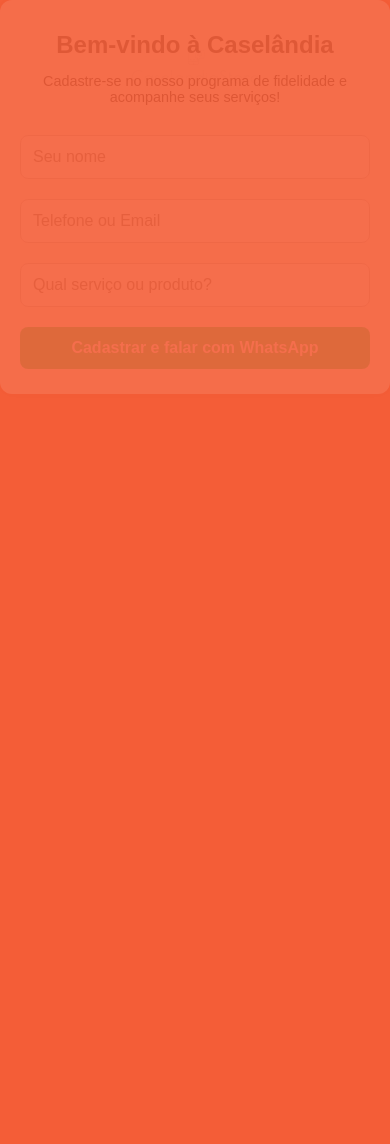
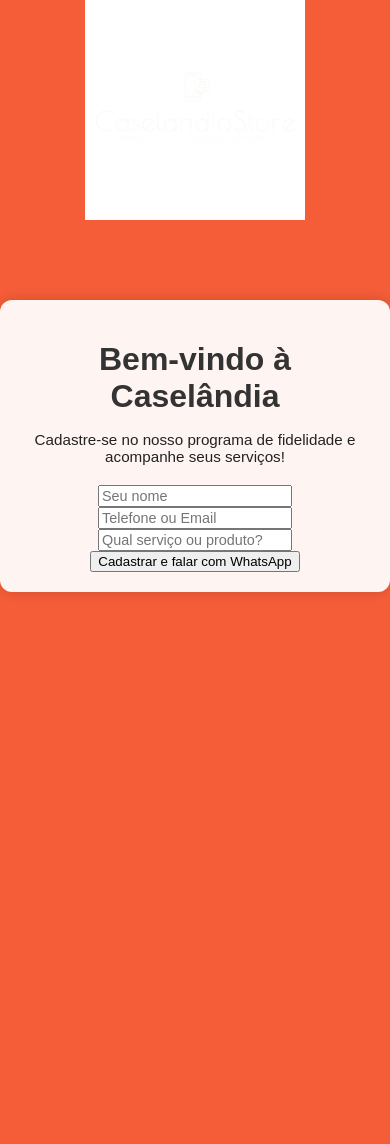
Before and after one commit to robertviana22/caselandiaon, a Flask app: page /caselandia in a window 390 px wide. Before the commit the page ends 394 px from the top, so only its background shows below. Run offline with Flask 3, Linux system fonts and the light colour scheme.

Commit message:
Aplicado fundo laranja, logo centralizada e responsividade

```diff
--- a/static/style.css
+++ b/static/style.css
@@ -3,25 +3,27 @@
     margin: 0;
     padding: 0;
     background-color: #f45d37;
-background-image: url("logo.png");
-background-repeat: no-repeat;
-background-position: top center;
-background-size: 220px;
-background-blend-mode: multiply;
-opacity: 0.1;
+    background-image: url("logo.png");
+    background-repeat: no-repeat;
+    background-position: center top;
+    background-size: 220px;
+    background-attachment: fixed;
+    min-height: 100vh;
+
     display: flex;
     justify-content: center;
-    align-items: center;
+    align-items: flex-start;
+    padding-top: 300px;
 }
 
 .container {
     background: #ffffffee;
-    padding: 20px 25px;
+    padding: 20px;
     border-radius: 12px;
     max-width: 400px;
     width: 90%;
     text-align: center;
-    box-shadow: 0 0 12px rgba(0,0,0,0.15);
+    box-shadow: 0 0 12px rgba(0, 0, 0, 0.15);
 }
 
 h1 {
@@ -35,42 +37,8 @@
     margin-bottom: 20px;
 }
 
-input, button {
-    width: 100%;
-    padding: 12px;
-    margin: 10px 0;
-    font-size: 1em;
-    border: 1px solid #ccc;
-    border-radius: 8px;
-    box-sizing: border-box;
-}
+input, button
 
-button {
-    background-color: #25d366;
-    color: white;
-    border: none;
-    font-weight: bold;
-    cursor: pointer;
-    transition: background 0.3s;
-}
-
-button:hover {
-    background-color: #1ebe5d;
-}
-
-@media (max-width: 480px) {
-    body {
-        background-size: 140px;
-    }
-
-    .container {
-        padding: 15px 20px;
-        max-width: 95%;
-    }
-
-    h1 {
-        font-size: 1.5em;
-    }
 
     p {
         font-size: 0.9em;
```
